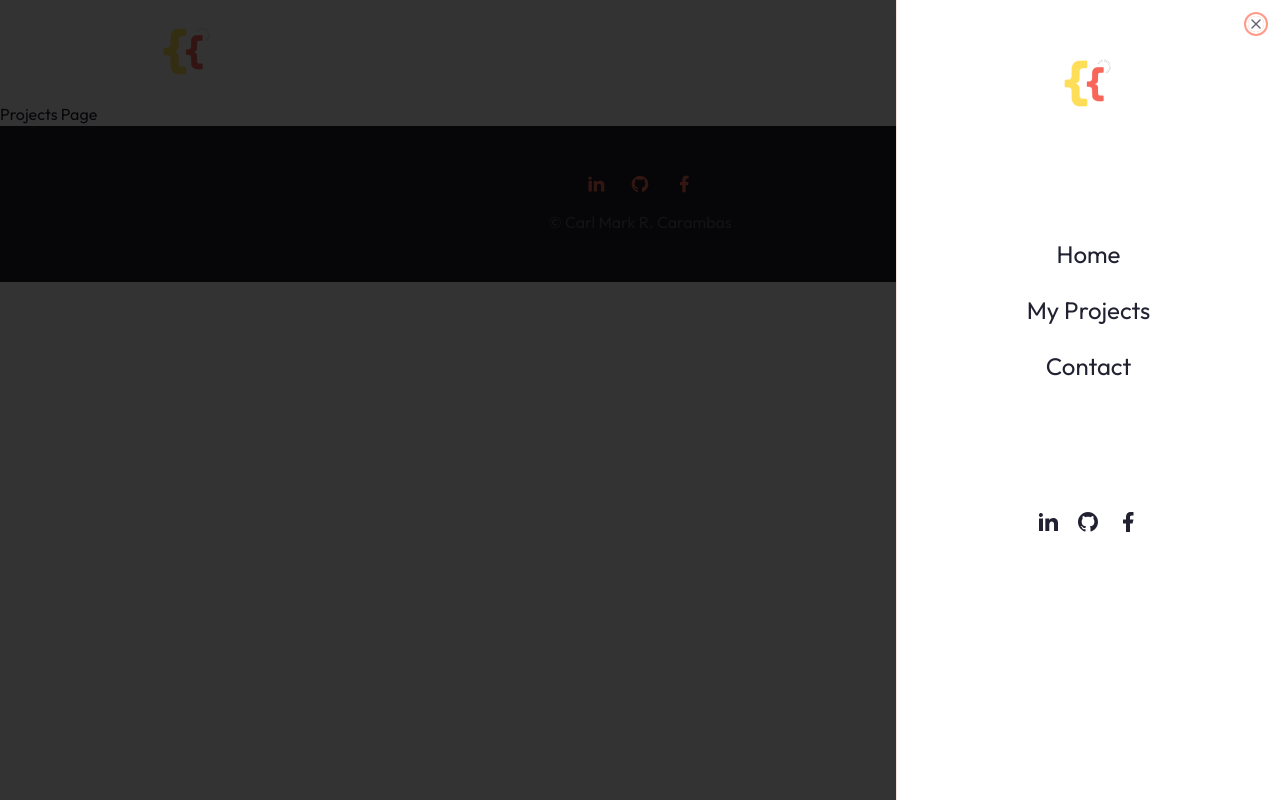
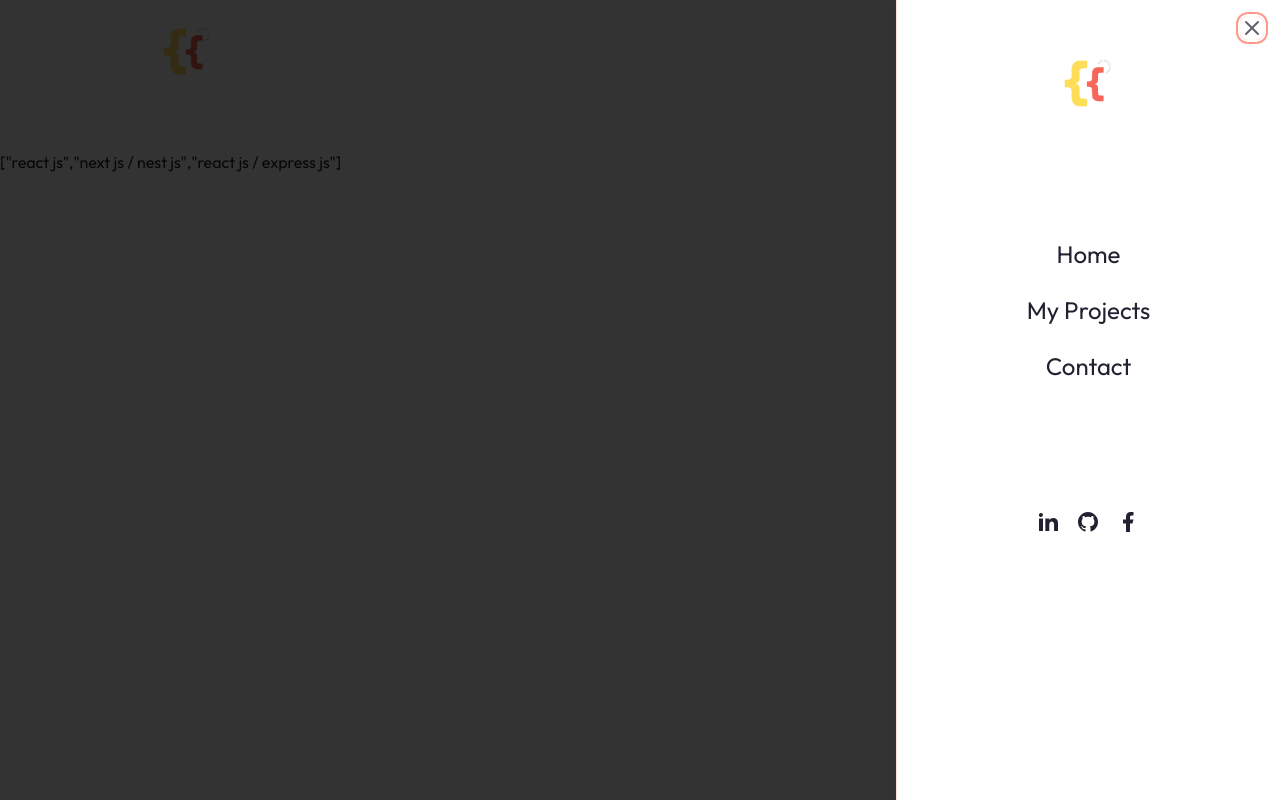
Before and after one commit to carlcarambas/portfolio_react_tailwind, a Next.js app: page /projects in a window 1280 px wide. Both pictures are taken after a click on the icon 1108 px from the left and 51 px from the top of the page. Shown: the top 800 px of the page. Built offline with nearby package versions, Linux system fonts and the light colour scheme.

Commit message:
initial project page

```diff
--- a/app/projects/page.jsx
+++ b/app/projects/page.jsx
@@ -1,5 +1,17 @@
+'use client'
+import React, { useState } from 'react'
+import { projectData } from '@/lib/developer-data'
+
+const uniqueCategories = [
+  ...new Set(projectData.map((project) => project.category)),
+]
+
 const Projects = () => {
-  return <div>Projects Page</div>;
-};
+  return (
+    <section className="min-h-screen pt-12">
+      {JSON.stringify(uniqueCategories)}
+    </section>
+  )
+}
 
-export default Projects;
+export default Projects
--- a/components/Work.jsx
+++ b/components/Work.jsx
@@ -11,36 +11,7 @@ import 'swiper/css/pagination'
 // import swiper modules
 import { Pagination } from 'swiper/modules'
 import ProjectCard from '@/components/ProjectCard'
-
-const projectData = [
-  {
-    image: '/work/3.png',
-    category: 'react js',
-    name: 'Airasia Flight Status',
-    description:
-      'An application designed to provide real-time information about flight statuses for AirAsia flights',
-    link: '/',
-    github: '/',
-  },
-  {
-    image: '/work/2.png',
-    category: 'next js / nest js',
-    name: 'Copyt',
-    description:
-      'An all in one operating system for resellers, this application includes Smart Listing & Delisting, Inventory Management, Consignment and Sourcing.',
-    link: '/',
-    github: '/',
-  },
-  {
-    image: '/work/1.png',
-    category: 'react js / express js',
-    name: 'Alto Platform',
-    description:
-      'ALTO is a contract compliance system, its main objective is to provide platform for all markets to monitor and maintain contract agreements.',
-    link: '/',
-    github: '/',
-  },
-]
+import { projectData } from '@/lib/developer-data'
 
 const Work = () => {
   return (
--- a/components/ui/sheet.jsx
+++ b/components/ui/sheet.jsx
@@ -44,19 +44,24 @@ const sheetVariants = cva(
   }
 )
 
-const SheetContent = React.forwardRef(({ side = "right", className, children, ...props }, ref) => (
+const SheetContent = React.forwardRef(
+  ({ side = 'right', className, children, ...props }, ref) => (
     <SheetPortal>
       <SheetOverlay />
-    <SheetPrimitive.Content ref={ref} className={cn(sheetVariants({ side }), className)} {...props}>
+      <SheetPrimitive.Content
+        ref={ref}
+        className={cn(sheetVariants({ side }), className)}
+        {...props}
+      >
         {children}
-      <SheetPrimitive.Close
-        className="absolute right-4 top-4 rounded-sm opacity-70 ring-offset-background transition-opacity hover:opacity-100 focus:outline-none focus:ring-2 focus:ring-ring focus:ring-offset-2 disabled:pointer-events-none data-[state=open]:bg-secondary">
-        <X className="h-4 w-4" />
+        <SheetPrimitive.Close className="absolute right-4 top-4 rounded-sm opacity-70 ring-offset-background transition-opacity hover:opacity-100 focus:outline-none focus:ring-2 focus:ring-ring focus:ring-offset-2 disabled:pointer-events-none data-[state=open]:bg-secondary">
+          <X className="h-6 w-6" />
           <span className="sr-only">Close</span>
         </SheetPrimitive.Close>
       </SheetPrimitive.Content>
     </SheetPortal>
-))
+  )
+)
 SheetContent.displayName = SheetPrimitive.Content.displayName
 
 const SheetHeader = ({
--- /dev/null
+++ b/lib/developer-data.js
@@ -0,0 +1,33 @@
+const projectData = [
+  {
+    image: '/work/3.png',
+    category: 'react js',
+    name: 'Airasia Flight Status',
+    description:
+      'An application designed to provide real-time information about flight statuses for AirAsia flights',
+    link: '/',
+    github: '/',
+  },
+  {
+    image: '/work/2.png',
+    category: 'next js / nest js',
+    name: 'Copyt',
+    description:
+      'An all in one operating system for resellers, this application includes Smart Listing & Delisting, Inventory Management, Consignment and Sourcing.',
+    link: '/',
+    github: '/',
+  },
+  {
+    image: '/work/1.png',
+    category: 'react js / express js',
+    name: 'Alto Platform',
+    description:
+      'ALTO is a contract compliance system, its main objective is to provide platform for all markets to monitor and maintain contract agreements.',
+    link: '/',
+    github: '/',
+  },
+]
+
+module.exports = {
+  projectData,
+}
```
Lines whose indentation alone changed are shown as unchanged.
